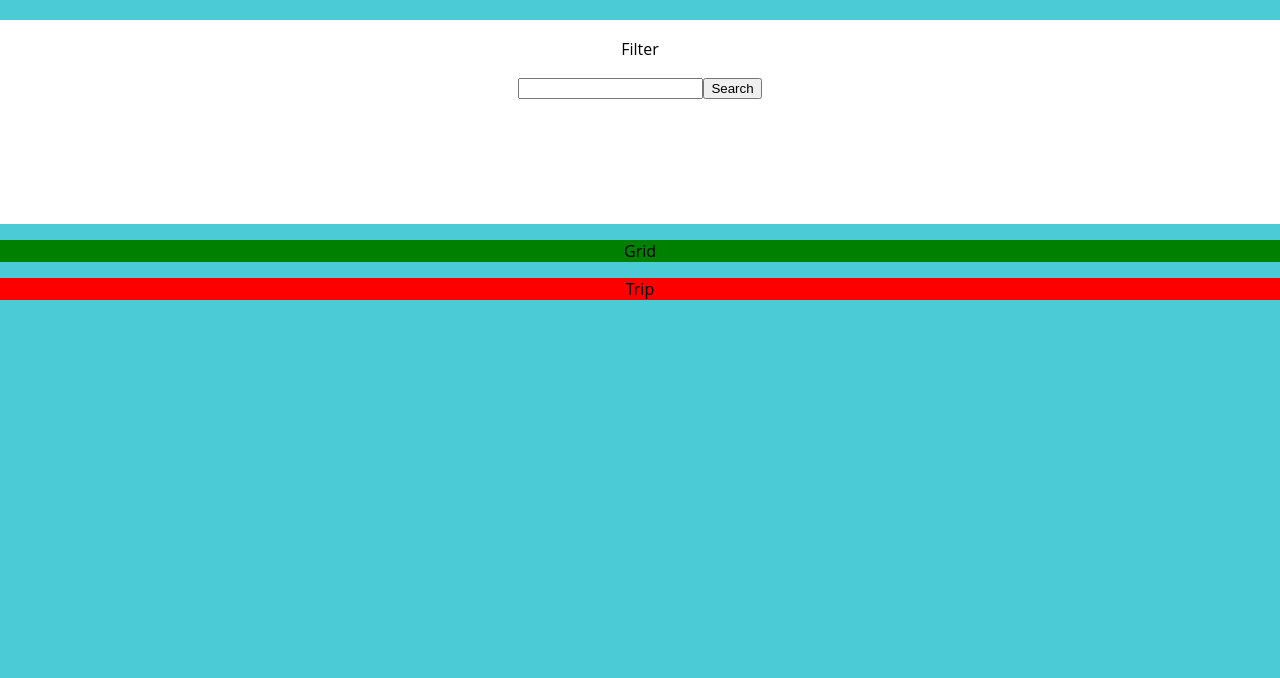
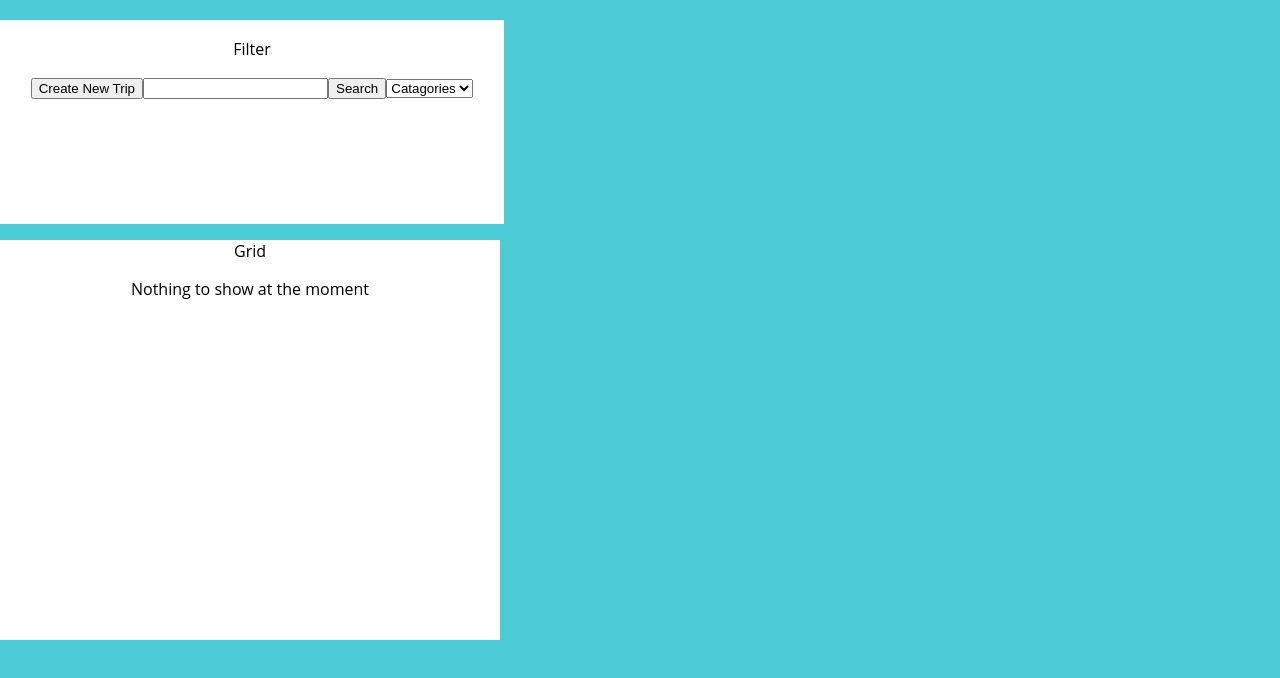
Before and after one commit to Zyxel-1/Trip_Planner_Client, a React (Create React App) app: page /home in a window 1280 px wide. Shown: the top 678 px of the page. Built offline with nearby package versions, Linux system fonts and the light colour scheme.

Commit message:
implemented basic structure for components

```diff
--- a/src/components/Filter/Filter.css
+++ b/src/components/Filter/Filter.css
@@ -4,4 +4,9 @@
   border-color: white;
   border-style: solid;
   background-color: white;
+  width: 500px;
 }
+
+.createButton {
+  background-color: red;
+}
--- a/src/components/Filter/Filter.js
+++ b/src/components/Filter/Filter.js
@@ -6,8 +6,13 @@ class FilterBox extends Component {
     return(
       <div className="filterBox">
         <p>Filter</p>
+        <button onClick={this.props.toggleTrip}>Create New Trip</button>
         <input type="text"/>
         <button>Search</button>
+
+        <select>
+          <option value="">Catagories</option>
+        </select>
       </div>
     )
   }
--- a/src/components/Grid/Grid.css
+++ b/src/components/Grid/Grid.css
@@ -1,3 +1,5 @@
 .gridBox {
-  background: green;
+  background: white;
+  height: 400px;
+  width: 500px;
 }
--- a/src/components/Grid/Grid.js
+++ b/src/components/Grid/Grid.js
@@ -5,6 +5,7 @@ class GridBox extends Component {
     return(
       <div className="gridBox">
         <p>Grid</p>
+        <p>Nothing to show at the moment</p>
       </div>
     )
   }
--- a/src/components/Trip/Trip.css
+++ b/src/components/Trip/Trip.css
@@ -1,3 +1,5 @@
 .tripBox {
-  background: red;
+  background: white;
+  height: 400px;
+  width: 500px;
 }
--- a/src/components/Trip/Trip.js
+++ b/src/components/Trip/Trip.js
@@ -2,10 +2,47 @@ import React, {Component} from 'react';
 import './Trip.css';
 
 class Trip extends Component {
+  state = {
+    Title: '',
+    Destination: '',
+    Category: '',
+    StateDate:'',
+    EndDate:'',
+    Todo: '',
+    SetReminder:'',
+  }
+  submitTrip = ()=>{
+    console.log("HELlo")
+    // Submit axios request to the backend
+    // append to local storage
+  }
   render(){
     return(
       <div className="tripBox">
         <p>Trip</p>
+        <span>Title:</span>
+        <input type="text"/>
+        <br></br>
+        <span>Destination</span>
+        <input type="text"/>
+        <br></br>
+        <span>Category</span>
+
+        <span>Start Date</span>
+        <input type="date"  name="trip-start"  value={Date} min={`${Date.now().getMonth}-${Date.now().getDate}-${Date.now().getFullYear} `}/>
+        <br></br>
+
+        <span>End Date</span>
+        <input type="date"  name="trip-start" value={this.state.EndDate} min={Date}/>
+        <br></br>
+        <span>Todo</span>
+        <br></br>
+        <button>Set Reminder 🔔</button>
+        <br></br>
+        <button>Save</button>
+        <button onClick={this.props.toggleTrip}>Cancel</button>
+        <button>Delete</button>
+
       </div>
     )
   }
--- /dev/null
+++ b/src/containers/TripPlanner/TripPlanner.css
@@ -0,0 +1,16 @@
+.Wrapper {
+  display: grid;
+  grid-template-columns: repeat(3, 1fr);
+  grid-gap: 10px;
+  grid-auto-rows: minmax(100px, auto);
+}
+
+.FilterBox {
+  grid-column: 1;
+  grid-row: 1/3;
+  color: red;
+}
+
+.GridBox {}
+
+.TripBox {}
--- a/src/containers/TripPlanner/TripPlanner.js
+++ b/src/containers/TripPlanner/TripPlanner.js
@@ -2,13 +2,24 @@ import React, {Component} from 'react';
 import Filter from '../../components/Filter/Filter'
 import Grid from '../../components/Grid/Grid'
 import Trip from '../../components/Trip/Trip'
+import './TripPlanner.css'
 class TripPlanner extends Component {
+  state = {
+    createTrip: false
+  }
+  toggleCreateTrip = () =>{
+    this.setState(prevState=>({
+      createTrip: !prevState.createTrip
+    }))
+  }
+
   render(){
     return (
-    <div>
-      <Filter/>
+    <div className="wrapper">
+      <Filter toggleTrip={this.toggleCreateTrip}/>
       <Grid/>
-      <Trip/>
+      {this.state.createTrip? <Trip toggleTrip={this.toggleCreateTrip}/>:null}
+
     </div>);
   }
 }
```
Also changed, not shown: src/components/Todo/Todo.js (added).
